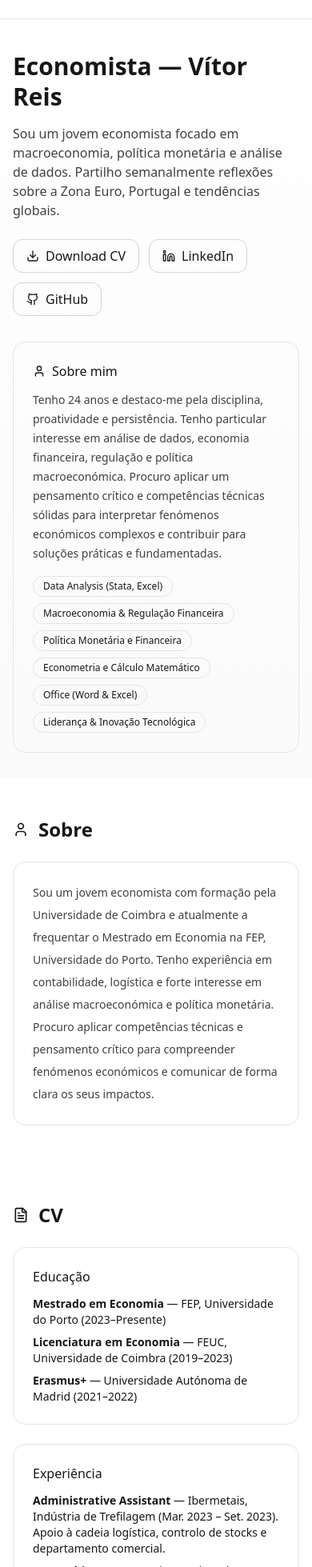
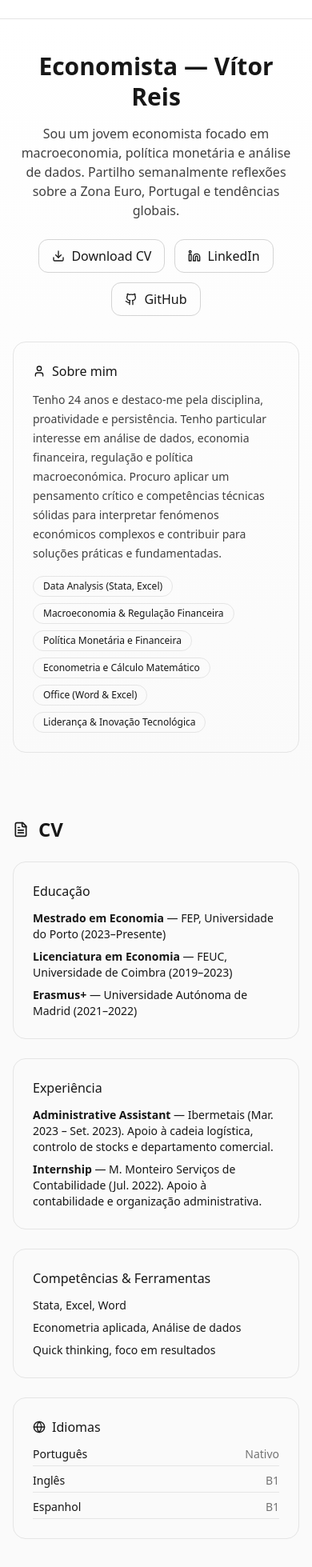
Before and after one commit to vitor17reis-macro/CV, a React (Vite) app: page / in a window 390 px wide. Shown: the part 41-2000 px from the top of the page at 80% size. Built offline with nearby package versions, Linux system fonts and the light colour scheme.

Commit message:
versão melhorada do site (dark mode persistente, nav, idiomas, UX)

```diff
--- a/src/EconomistaSiteBase.jsx
+++ b/src/EconomistaSiteBase.jsx
@@ -1,19 +1,19 @@
-import React, { useState } from "react";
+import React, { useState, useEffect } from "react";
 import { Menu, X, Moon, Sun, Download, Mail, Linkedin, Github, FileText, Newspaper, User, Globe } from "lucide-react";
 
 // ==========================
 // Economista — Website Base
 // ==========================
 
-// --- Links pessoais (substituir) ---
+// --- Links pessoais ---
 const links = {
   email: "mailto:vitor17reis@gmail.com",
   linkedin: "https://www.linkedin.com/in/vítor-reis",
   github: "https://github.com/vitor17reis-macro",
-  cv: "/cv.pdf", // Link direto para o PDF do CV
+  cv: "/cv.pdf",
 };
 
-// --- Estado inicial dos artigos (vazio por defeito) ---
+// --- Estado inicial dos artigos (vazio) ---
 const posts = [];
 
 // --- Competências (baseado no CV) ---
@@ -23,7 +23,7 @@ const skills = [
   "Política Monetária e Financeira",
   "Econometria e Cálculo Matemático",
   "Office (Word & Excel)",
-  "Liderança & Inovação Tecnológica"
+  "Liderança & Inovação Tecnológica",
 ];
 
 // --- Idiomas ---
@@ -38,13 +38,18 @@ const Container = ({ children }) => (
   <div className="mx-auto max-w-5xl px-4 sm:px-6 lg:px-8">{children}</div>
 );
 
-const Section = ({ id, title, icon: Icon, children }) => (
-  <section id={id} className="scroll-mt-24 py-12">
+const Section = ({ id, title, icon: Icon, children, altBg = false }) => (
+  <section
+    id={id}
+    className={`scroll-mt-24 py-12 ${altBg ? "bg-neutral-50 dark:bg-neutral-900" : ""}`}
+  >
+    <Container>
       <div className="flex items-center gap-3 mb-6">
         {Icon ? <Icon className="w-5 h-5" aria-hidden /> : null}
         <h2 className="text-2xl font-semibold">{title}</h2>
       </div>
       {children}
+    </Container>
   </section>
 );
 
@@ -52,13 +57,24 @@ const Section = ({ id, title, icon: Icon, children }) => (
 function useTheme() {
   const [dark, setDark] = useState(() => {
     if (typeof window === "undefined") return false;
-    return window.matchMedia && window.matchMedia("(prefers-color-scheme: dark)").matches;
+    return (
+      localStorage.getItem("theme") === "dark" ||
+      (!localStorage.getItem("theme") &&
+        window.matchMedia("(prefers-color-scheme: dark)").matches)
+    );
   });
-  React.useEffect(() => {
+
+  useEffect(() => {
     const root = window.document.documentElement;
-    if (dark) root.classList.add("dark");
-    else root.classList.remove("dark");
+    if (dark) {
+      root.classList.add("dark");
+      localStorage.setItem("theme", "dark");
+    } else {
+      root.classList.remove("dark");
+      localStorage.setItem("theme", "light");
+    }
   }, [dark]);
+
   return { dark, setDark };
 }
 
@@ -70,34 +86,60 @@ const Nav = ({ onToggleTheme, dark }) => {
     { href: "#analises", label: "Análises" },
     { href: "#contacto", label: "Contacto" },
   ];
+
   return (
     <header className="sticky top-0 z-50 backdrop-blur supports-[backdrop-filter]:bg-white/70 dark:supports-[backdrop-filter]:bg-neutral-900/70 border-b border-neutral-200 dark:border-neutral-800">
       <Container>
         <div className="flex items-center justify-between h-16">
-          <a href="#" className="font-semibold tracking-tight">Vítor Reis</a>
+          <a href="#" className="font-semibold tracking-tight">
+            Vítor Reis
+          </a>
           <nav className="hidden md:flex items-center gap-6">
+            <ul className="flex items-center gap-6">
               {navItems.map((i) => (
-              <a key={i.href} href={i.href} className="hover:underline underline-offset-4">
+                <li key={i.href}>
+                  <a
+                    href={i.href}
+                    className="hover:underline underline-offset-4"
+                  >
                     {i.label}
                   </a>
+                </li>
               ))}
-            <button onClick={onToggleTheme} aria-label="Alternar tema" className="p-2 rounded-xl border border-neutral-200 dark:border-neutral-800">
+            </ul>
+            <button
+              onClick={onToggleTheme}
+              aria-label="Alternar tema"
+              className="p-2 rounded-xl border border-neutral-200 dark:border-neutral-800 transition-colors hover:bg-neutral-100 dark:hover:bg-neutral-800"
+            >
               {dark ? <Sun className="w-4 h-4" /> : <Moon className="w-4 h-4" />}
             </button>
           </nav>
-          <button className="md:hidden p-2" onClick={() => setOpen((o) => !o)} aria-label="Menu">
+          <button
+            className="md:hidden p-2"
+            onClick={() => setOpen((o) => !o)}
+            aria-label="Menu"
+          >
             {open ? <X /> : <Menu />}
           </button>
         </div>
         {open && (
           <div className="md:hidden pb-4 flex flex-col gap-3">
             {navItems.map((i) => (
-              <a key={i.href} href={i.href} className="py-2 border-b border-neutral-200 dark:border-neutral-800">
+              <a
+                key={i.href}
+                href={i.href}
+                className="py-2 border-b border-neutral-200 dark:border-neutral-800"
+              >
                 {i.label}
               </a>
             ))}
-            <button onClick={onToggleTheme} className="mt-2 inline-flex items-center gap-2 self-start px-3 py-2 rounded-xl border border-neutral-200 dark:border-neutral-800">
-              {dark ? <Sun className="w-4 h-4" /> : <Moon className="w-4 h-4" />}<span>Alternar tema</span>
+            <button
+              onClick={onToggleTheme}
+              className="mt-2 inline-flex items-center gap-2 self-start px-3 py-2 rounded-xl border border-neutral-200 dark:border-neutral-800"
+            >
+              {dark ? <Sun className="w-4 h-4" /> : <Moon className="w-4 h-4" />}
+              <span>Alternar tema</span>
             </button>
           </div>
         )}
@@ -108,7 +150,9 @@ const Nav = ({ onToggleTheme, dark }) => {
 
 // --- Cartões ---
 const Card = ({ children }) => (
-  <div className="rounded-2xl border border-neutral-200 dark:border-neutral-800 p-6 hover:shadow-sm transition-shadow">{children}</div>
+  <div className="rounded-2xl border border-neutral-200 dark:border-neutral-800 p-6 hover:shadow-md transition-shadow">
+    {children}
+  </div>
 );
 
 // --- Secções ---
@@ -116,29 +160,57 @@ const Hero = () => (
   <section className="pt-10 pb-8 bg-gradient-to-b from-white to-neutral-50 dark:from-neutral-950 dark:to-neutral-900">
     <Container>
       <div className="grid md:grid-cols-2 gap-8 items-center">
-        <div>
-          <h1 className="text-3xl md:text-4xl font-semibold leading-tight">Economista — Vítor Reis</h1>
-          <p className="mt-4 text-neutral-700 dark:text-neutral-300">Sou um jovem economista focado em macroeconomia, política monetária e análise de dados. Partilho semanalmente reflexões sobre a Zona Euro, Portugal e tendências globais.</p>
-          <div className="mt-6 flex flex-wrap gap-3">
-            <a href={links.cv} className="inline-flex items-center gap-2 px-4 py-2 rounded-xl border border-neutral-300 dark:border-neutral-700">
+        <div className="text-center md:text-left">
+          <h1 className="text-3xl md:text-4xl font-semibold leading-tight">
+            Economista — Vítor Reis
+          </h1>
+          <p className="mt-4 text-neutral-700 dark:text-neutral-300">
+            Sou um jovem economista focado em macroeconomia, política monetária
+            e análise de dados. Partilho semanalmente reflexões sobre a Zona
+            Euro, Portugal e tendências globais.
+          </p>
+          <div className="mt-6 flex flex-wrap gap-3 justify-center md:justify-start">
+            <a
+              href={links.cv}
+              className="inline-flex items-center gap-2 px-4 py-2 rounded-xl border border-neutral-300 dark:border-neutral-700 transition-colors hover:bg-neutral-100 dark:hover:bg-neutral-800"
+            >
               <Download className="w-4 h-4" /> Download CV
             </a>
-            <a href={links.linkedin} className="inline-flex items-center gap-2 px-4 py-2 rounded-xl border border-neutral-300 dark:border-neutral-700">
+            <a
+              href={links.linkedin}
+              className="inline-flex items-center gap-2 px-4 py-2 rounded-xl border border-neutral-300 dark:border-neutral-700 transition-colors hover:bg-neutral-100 dark:hover:bg-neutral-800"
+            >
               <Linkedin className="w-4 h-4" /> LinkedIn
             </a>
-            <a href={links.github} className="inline-flex items-center gap-2 px-4 py-2 rounded-xl border border-neutral-300 dark:border-neutral-700">
+            <a
+              href={links.github}
+              className="inline-flex items-center gap-2 px-4 py-2 rounded-xl border border-neutral-300 dark:border-neutral-700 transition-colors hover:bg-neutral-100 dark:hover:bg-neutral-800"
+            >
               <Github className="w-4 h-4" /> GitHub
             </a>
           </div>
         </div>
         <Card>
-          <h3 className="font-medium flex items-center gap-2"><User className="w-4 h-4"/>Sobre mim</h3>
+          <h3 className="font-medium flex items-center gap-2">
+            <User className="w-4 h-4" />
+            Sobre mim
+          </h3>
           <p className="mt-3 text-sm leading-6 text-neutral-700 dark:text-neutral-300">
-            Tenho 24 anos e destaco-me pela disciplina, proatividade e persistência. Tenho particular interesse em análise de dados, economia financeira, regulação e política macroeconómica. Procuro aplicar um pensamento crítico e competências técnicas sólidas para interpretar fenómenos económicos complexos e contribuir para soluções práticas e fundamentadas.
+            Tenho 24 anos e destaco-me pela disciplina, proatividade e
+            persistência. Tenho particular interesse em análise de dados,
+            economia financeira, regulação e política macroeconómica. Procuro
+            aplicar um pensamento crítico e competências técnicas sólidas para
+            interpretar fenómenos económicos complexos e contribuir para soluções
+            práticas e fundamentadas.
           </p>
           <div className="mt-4 flex flex-wrap gap-2">
             {skills.map((s) => (
-              <span key={s} className="text-xs px-3 py-1 rounded-full border border-neutral-200 dark:border-neutral-800">{s}</span>
+              <span
+                key={s}
+                className="text-xs px-3 py-1 rounded-full border border-neutral-200 dark:border-neutral-800"
+              >
+                {s}
+              </span>
             ))}
           </div>
         </Card>
@@ -148,21 +220,37 @@ const Hero = () => (
 );
 
 const SecCV = () => (
-  <Section id="cv" title="CV" icon={FileText}>
+  <Section id="cv" title="CV" icon={FileText} altBg>
     <div className="grid md:grid-cols-3 gap-6">
       <Card>
         <h3 className="font-medium">Educação</h3>
         <ul className="mt-3 space-y-2 text-sm">
-          <li><strong>Mestrado em Economia</strong> — FEP, Universidade do Porto (2023–Presente)</li>
-          <li><strong>Licenciatura em Economia</strong> — FEUC, Universidade de Coimbra (2019–2023)</li>
-          <li><strong>Erasmus+</strong> — Universidade Autónoma de Madrid (2021–2022)</li>
+          <li>
+            <strong>Mestrado em Economia</strong> — FEP, Universidade do Porto
+            (2023–Presente)
+          </li>
+          <li>
+            <strong>Licenciatura em Economia</strong> — FEUC, Universidade de
+            Coimbra (2019–2023)
+          </li>
+          <li>
+            <strong>Erasmus+</strong> — Universidade Autónoma de Madrid
+            (2021–2022)
+          </li>
         </ul>
       </Card>
       <Card>
         <h3 className="font-medium">Experiência</h3>
         <ul className="mt-3 space-y-2 text-sm">
-          <li><strong>Administrative Assistant</strong> — Ibermetais, Indústria de Trefilagem (Mar. 2023 – Set. 2023). Apoio à cadeia logística, controlo de stocks e departamento comercial.</li>
-          <li><strong>Internship</strong> — M. Monteiro Serviços de Contabilidade (Jul. 2022). Apoio à contabilidade e organização administrativa.</li>
+          <li>
+            <strong>Administrative Assistant</strong> — Ibermetais (Mar. 2023 –
+            Set. 2023). Apoio à cadeia logística, controlo de stocks e
+            departamento comercial.
+          </li>
+          <li>
+            <strong>Internship</strong> — M. Monteiro Serviços de Contabilidade
+            (Jul. 2022). Apoio à contabilidade e organização administrativa.
+          </li>
         </ul>
       </Card>
       <Card>
@@ -174,10 +262,19 @@ const SecCV = () => (
         </ul>
       </Card>
       <Card>
-        <h3 className="font-medium flex items-center gap-2"><Globe className="w-4 h-4"/>Idiomas</h3>
+        <h3 className="font-medium flex items-center gap-2">
+          <Globe className="w-4 h-4" />
+          Idiomas
+        </h3>
         <ul className="mt-3 space-y-2 text-sm">
           {languages.map((lang) => (
-            <li key={lang.name}><strong>{lang.name}</strong> — {lang.level}</li>
+            <li
+              key={lang.name}
+              className="flex justify-between border-b border-neutral-200 dark:border-neutral-800 pb-1"
+            >
+              <span>{lang.name}</span>
+              <span className="text-neutral-500">{lang.level}</span>
+            </li>
           ))}
         </ul>
       </Card>
@@ -189,7 +286,10 @@ const SecAnalises = () => (
   <Section id="analises" title="Análises Semanais" icon={Newspaper}>
     {posts.length === 0 ? (
       <Card>
-        <p className="text-sm text-neutral-600 dark:text-neutral-300">Ainda não há artigos publicados. Quando criar o primeiro, adicione um objeto no array `posts` com título, data, resumo e url.</p>
+        <p className="text-sm text-neutral-600 dark:text-neutral-300">
+          Ainda não há artigos publicados. Quando criar o primeiro, adicione um
+          objeto no array `posts` com título, data, resumo e url.
+        </p>
       </Card>
     ) : (
       <div className="grid gap-6 md:grid-cols-2">
@@ -197,8 +297,15 @@ const SecAnalises = () => (
           <Card key={p.id}>
             <div className="text-xs text-neutral-500">{p.date}</div>
             <h3 className="mt-1 font-medium leading-snug">{p.title}</h3>
-            <p className="mt-2 text-sm text-neutral-700 dark:text-neutral-300">{p.summary}</p>
-            <a href={p.url} className="mt-3 inline-flex text-sm underline underline-offset-4">Ler mais</a>
+            <p className="mt-2 text-sm text-neutral-700 dark:text-neutral-300">
+              {p.summary}
+            </p>
+            <a
+              href={p.url}
+              className="mt-3 inline-flex text-sm underline underline-offset-4"
+            >
+              Ler mais
+            </a>
           </Card>
         ))}
       </div>
@@ -207,31 +314,58 @@ const SecAnalises = () => (
 );
 
 const SecContacto = () => (
-  <Section id="contacto" title="Contacto" icon={Mail}>
+  <Section id="contacto" title="Contacto" icon={Mail} altBg>
     <Card>
       <form className="grid gap-4 md:grid-cols-2">
         <div className="md:col-span-1">
           <label className="block text-sm mb-1">Nome</label>
-          <input className="w-full rounded-xl border border-neutral-300 dark:border-neutral-700 bg-transparent px-3 py-2" placeholder="O seu nome" />
+          <input
+            className="w-full rounded-xl border border-neutral-300 dark:border-neutral-700 bg-transparent px-3 py-2"
+            placeholder="O seu nome"
+          />
         </div>
         <div className="md:col-span-1">
           <label className="block text-sm mb-1">Email</label>
-          <input type="email" className="w-full rounded-xl border border-neutral-300 dark:border-neutral-700 bg-transparent px-3 py-2" placeholder="nome@exemplo.pt" />
+          <input
+            type="email"
+            className="w-full rounded-xl border border-neutral-300 dark:border-neutral-700 bg-transparent px-3 py-2"
+            placeholder="nome@exemplo.pt"
+          />
         </div>
         <div className="md:col-span-2">
           <label className="block text-sm mb-1">Mensagem</label>
-          <textarea rows={5} className="w-full rounded-xl border border-neutral-300 dark:border-neutral-700 bg-transparent px-3 py-2" placeholder="Escreva a sua mensagem" />
+          <textarea
+            rows={5}
+            className="w-full rounded-xl border border-neutral-300 dark:border-neutral-700 bg-transparent px-3 py-2"
+            placeholder="Escreva a sua mensagem"
+          />
         </div>
         <div className="md:col-span-2 flex items-center gap-3">
-          <button type="button" className="px-4 py-2 rounded-xl border border-neutral-300 dark:border-neutral-700">Enviar</button>
-          <a href={links.email} className="inline-flex items-center gap-2 text-sm underline underline-offset-4"><Mail className="w-4 h-4"/> ou enviar por email</a>
+          <button
+            type="button"
+            className="px-4 py-2 rounded-xl border border-neutral-300 dark:border-neutral-700 transition-colors hover:bg-neutral-100 dark:hover:bg-neutral-800"
+          >
+            Enviar
+          </button>
+          <a
+            href={links.email}
+            className="inline-flex items-center gap-2 text-sm underline underline-offset-4"
+          >
+            <Mail className="w-4 h-4" /> ou enviar por email
+          </a>
         </div>
       </form>
     </Card>
     <div className="mt-4 flex items-center gap-4 text-sm">
-      <a href={links.linkedin} className="underline underline-offset-4">LinkedIn</a>
-      <a href={links.github} className="underline underline-offset-4">GitHub</a>
-      <a href={links.email} className="underline underline-offset-4">Email</a>
+      <a href={links.linkedin} className="underline underline-offset-4">
+        LinkedIn
+      </a>
+      <a href={links.github} className="underline underline-offset-4">
+        GitHub
+      </a>
+      <a href={links.email} className="underline underline-offset-4">
+        Email
+      </a>
     </div>
   </Section>
 );
@@ -240,11 +374,19 @@ const Footer = () => (
   <footer className="py-8 border-t border-neutral-200 dark:border-neutral-800 text-sm text-neutral-600 dark:text-neutral-400">
     <Container>
       <div className="flex flex-col md:flex-row items-start md:items-center justify-between gap-3">
-        <div>© {new Date().getFullYear()} Vítor Reis. Todos os direitos reservados.</div>
+        <div>
+          © {new Date().getFullYear()} Vítor Reis. Todos os direitos reservados.
+        </div>
         <div className="flex items-center gap-4">
-          <a href="#sobre" className="underline underline-offset-4">Topo</a>
-          <a href="#analises" className="underline underline-offset-4">Análises</a>
-          <a href="#contacto" className="underline underline-offset-4">Contacto</a>
+          <a href="#sobre" className="underline underline-offset-4">
+            Topo
+          </a>
+          <a href="#analises" className="underline underline-offset-4">
+            Análises
+          </a>
+          <a href="#contacto" className="underline underline-offset-4">
+            Contacto
+          </a>
         </div>
       </div>
     </Container>
@@ -258,18 +400,9 @@ export default function EconomistaSiteBase() {
       <Nav onToggleTheme={() => setDark((d) => !d)} dark={dark} />
       <main>
         <Hero />
-        <Container>
-          <Section id="sobre" title="Sobre" icon={User}>
-            <Card>
-              <p className="text-sm leading-7 text-neutral-700 dark:text-neutral-300">
-                Sou um jovem economista com formação pela Universidade de Coimbra e atualmente a frequentar o Mestrado em Economia na FEP, Universidade do Porto. Tenho experiência em contabilidade, logística e forte interesse em análise macroeconómica e política monetária. Procuro aplicar competências técnicas e pensamento crítico para compreender fenómenos económicos e comunicar de forma clara os seus impactos.
-              </p>
-            </Card>
-          </Section>
         <SecCV />
         <SecAnalises />
         <SecContacto />
-        </Container>
       </main>
       <Footer />
     </div>
```
Lines whose indentation alone changed are shown as unchanged.
